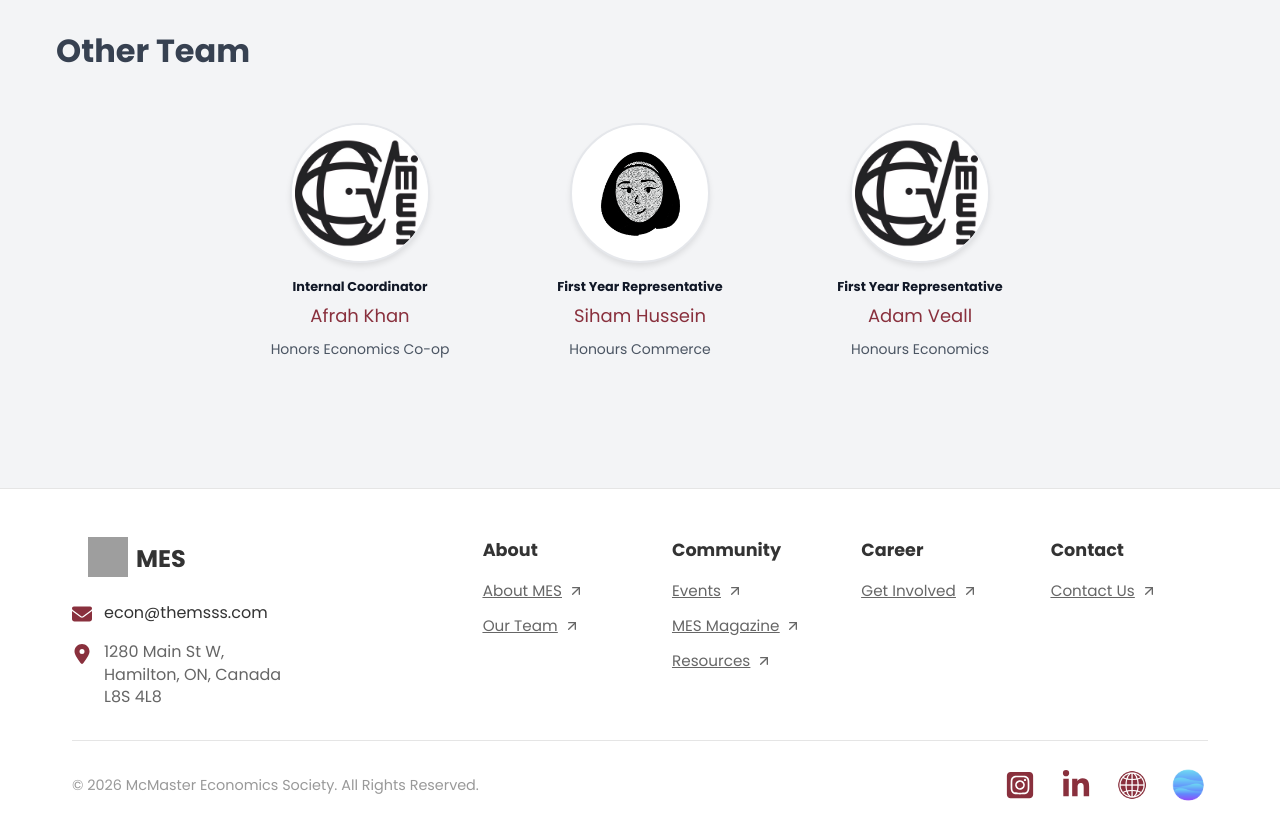
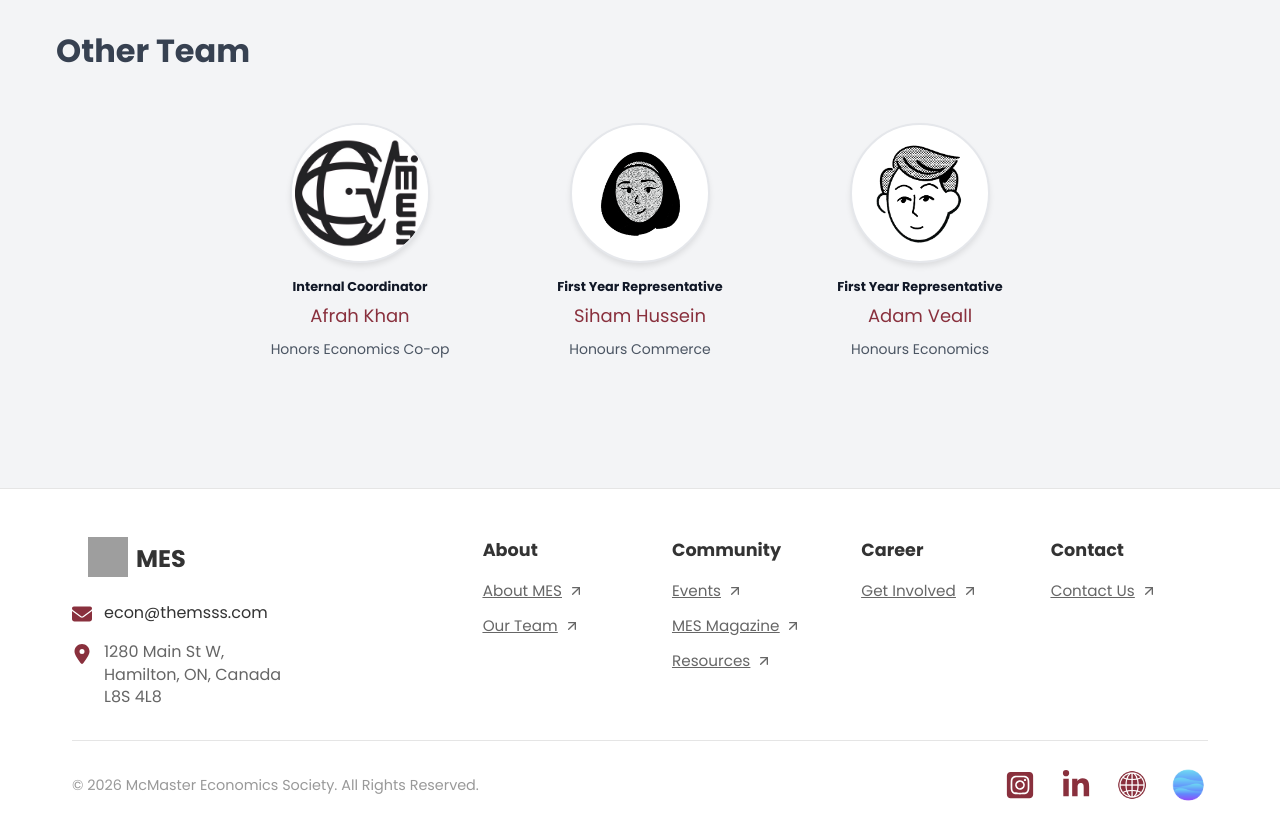
Before and after one commit to McMaster-Economics-Society/mes-website, a Next.js app: page /about/team in a window 1280 px wide. Shown: the part 3900-4729 px from the top of the page. Built offline with nearby package versions, Linux system fonts and the light colour scheme; grey boxes are pictures that could not be loaded.

Commit message:
update: added headshot for Adam

```diff
--- a/src/app/about/team/page.js
+++ b/src/app/about/team/page.js
@@ -201,7 +201,7 @@ export default function TeamPage() {
       name: "Adam Veall",
       position: "First Year Representative",
       background: "Honours Economics",
-      avatar: "/MES_black.png",
+      avatar: "/team-avatars/AdamV.png",
     },
   ];
 
```
Also changed, not shown: public/team-avatars/AdamV.png (added).
